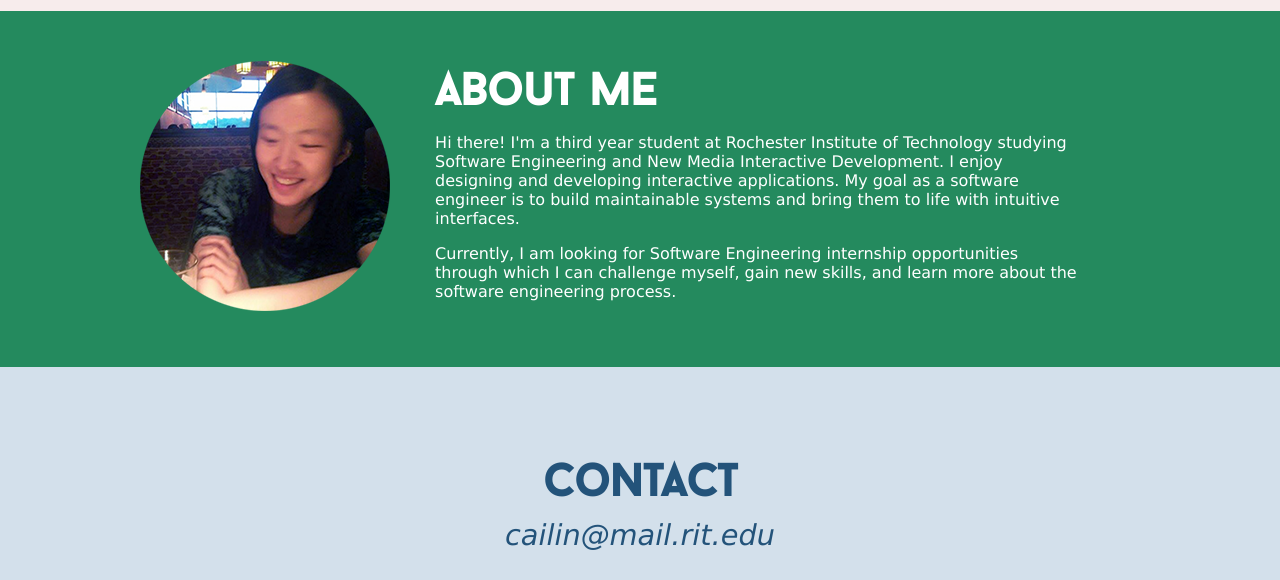
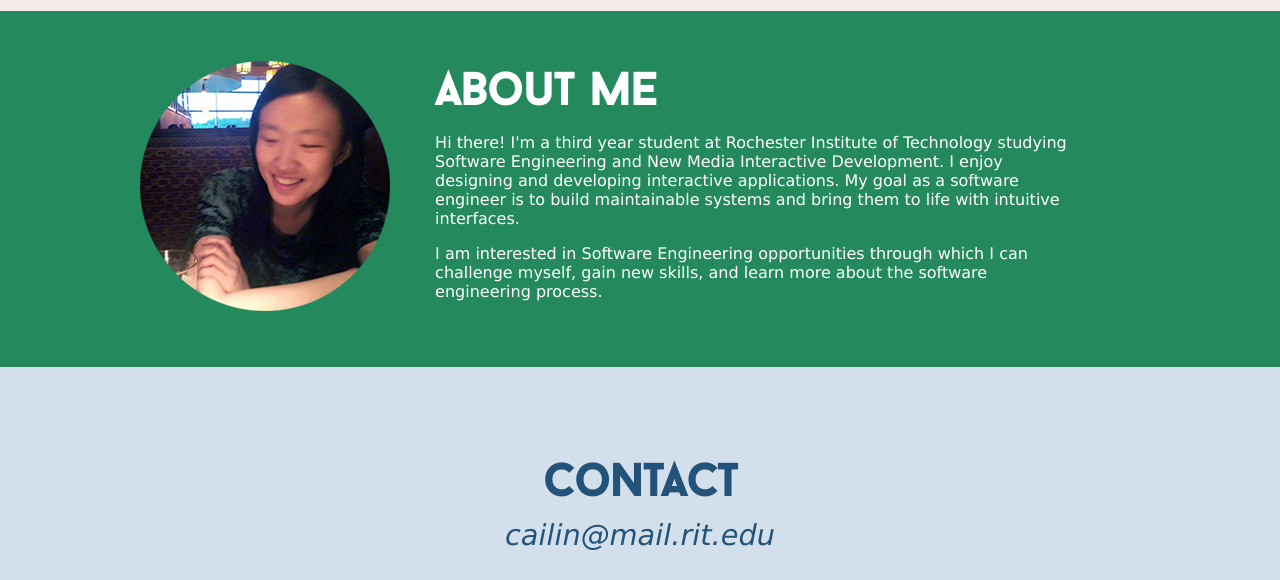
Before and after one commit to li-cai/portfolio, a plain HTML site: page index.html in a window 1280 px wide. Shown: the part 2191-2771 px from the top of the page. Drawn offline with nearby package versions, Linux system fonts and the light colour scheme; a web font is replaced by a local one.

Commit message:
Update resume and about

```diff
--- a/index.html
+++ b/index.html
@@ -217,7 +217,7 @@
                 <section id="about-info">
                     <h2 class="white-heading">About Me</h2>
                     <p>Hi there! I'm a third year student at Rochester Institute of Technology studying Software Engineering and New Media Interactive Development. I enjoy designing and developing interactive applications. My goal as a software engineer is to build maintainable systems and bring them to life with intuitive interfaces.</p>
-                    <p>Currently, I am looking for Software Engineering internship opportunities through which I can challenge myself, gain new skills, and learn more about the software engineering process.</p>
+                    <p>I am interested in Software Engineering opportunities through which I can challenge myself, gain new skills, and learn more about the software engineering process.</p>
                 </section>
             </div>
         </div>
```
Also changed, not shown: media/resume2015.png, 1 other file.
